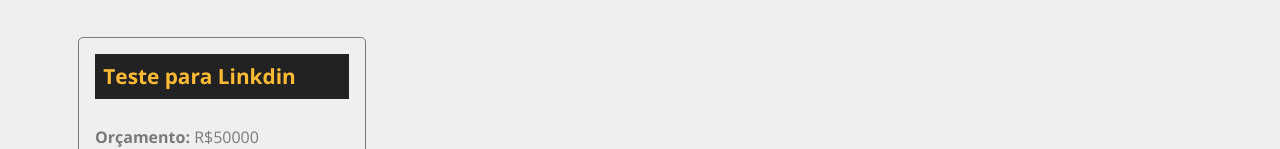
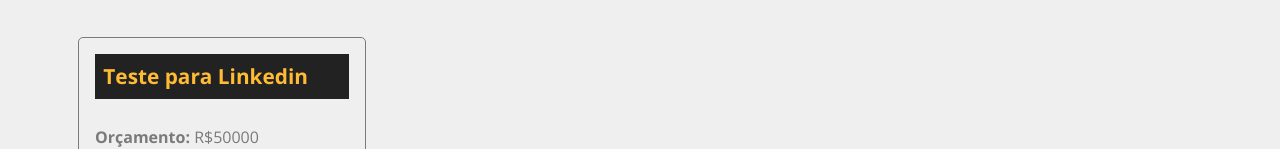
Before and after one commit to ManoeldeCastro/costs, a React (Create React App) app: page /projects in a window 1280 px wide. Shown: the part 177-326 px from the top of the page. Built offline with nearby package versions, Linux system fonts and the light colour scheme; data requests are answered from the project's data file.

Commit message:
Service_Form

```diff
--- a/db.json
+++ b/db.json
@@ -1,14 +1,27 @@
 {
   "projects": [
     {
-      "name": "Teste para Linkdin",
+      "name": "Teste para Linkedin",
       "budget": "50000",
       "category": {
         "id": "2",
         "name": "Desenvolvimento"
       },
-      "cost": 0,
-      "services": [],
+      "cost": 200,
+      "services": [
+        {
+          "name": "Meu novo serviço",
+          "cost": "100",
+          "description": "Faz isso",
+          "id": "435317d6-54c7-4c17-b7db-3d70ea8254ad"
+        },
+        {
+          "name": "Meu novo serviço",
+          "cost": "100",
+          "description": "Faz isso",
+          "id": "435317d6-54c7-4c17-b7db-3d70ea8254ad"
+        }
+      ],
       "id": 2
     }
   ],
--- a/src/components/layout/Message.module.css
+++ b/src/components/layout/Message.module.css
@@ -14,7 +14,7 @@
   border-color: #c3e6cb;
 }
 
-.erro{
+.error{
   color: #721c24;
   background-color: #f8d7da;
   border-color: #f5c6cb;
--- a/src/components/pages/Project.js
+++ b/src/components/pages/Project.js
@@ -58,23 +58,37 @@ function Project() {
       })
       .catch((err) => console.log(err));
   }
-  function createService(project){
+  function createService(project) {
+    setMessage('');
 
+    const lastService = project.services[project.services.length - 1];
+    lastService.id = uuidv4();
 
-    const lastService = project.services[project.services.length - 1]
-    lastService.id = uuidv4()
+    const lastServiceCost = lastService.cost;
 
-    const lastServiceCost = lastService.cost
+    const newCost = parseFloat(project.cost) + parseFloat(lastServiceCost);
 
-    const newCost = parseFloat(project.cost) + parseFloat(lastServiceCost)
+    if (newCost > parseFloat(project.budget)) {
+      setMessage('Orçamento ultrapassado, verifique o valor do serviço');
+      setType('error');
+      project.services.pop();
+      return false;
+    }
+    project.cost = newCost;
 
-    if(newCost > parseFloat(project.budget)){
-      setMessage("Orçamento ultrapassado, verifique o valor do serviço")
-      setType('error')
-      project.services.pop()
-      return false
-    }
-
+    fetch(`http://localhost:5000/projects/${project.id}`, {
+      method: 'PATCH',
+      headers: {
+        'Content-Type': 'application/json',
+      },
+      body: JSON.stringify(project),
+    })
+      .then((resp) => resp.json())
+      .then((data) => {
+        //exibir os serviços
+        console.log(data);
+      })
+      .catch((err) => console.log(err));
   }
 
   function toggleProjectForm() {
@@ -125,9 +139,9 @@ function Project() {
               <div className={styles.project_info}>
                 {showServiceForm && (
                   <ServiceForm
-                  handleSumbit={createService}
-                  btnText="Adicionar Serviço"
-                  projectData={project}
+                    handleSubmit={createService}
+                    btnText="Adicionar Serviço"
+                    projectData={project}
                   />
                 )}
               </div>
--- a/src/components/service/ServiceForm.js
+++ b/src/components/service/ServiceForm.js
@@ -6,17 +6,16 @@ import SubmitButton from '../form/SubmitButton';
 import styles from '../project/ProjectForm.module.css';
 
 
-function ServiceForm({ handleSumbit, btnText, projectData}) {
+function ServiceForm({ handleSubmit, btnText, projectData}) {
   const [service, setService] = useState({})
 
   function submit(e){
     e.preventDefault();
-    projectData.service.push(service)
-    handleSumbit(projectData)
+    projectData.services.push(service)
+    handleSubmit(projectData)
   }
   function handleChange(e){
     setService({ ...service, [e.target.name]: e.target.value})
-
   }
   return (
     <form onSubmit={submit} className={styles.form}>
@@ -24,14 +23,14 @@ function ServiceForm({ handleSumbit, btnText, projectData}) {
       type="text"
       text="Nome do serviço"
       name="name"
-      placeholder="insira o nome do serviço"
+      placeholder="Insira o nome do serviço"
       handleOnChange={handleChange}
       />
       <Input
       type="number"
       text="Custo do serviço"
       name="cost"
-      placeholder="insira o valor do serviço"
+      placeholder="Insira o valor do serviço"
       handleOnChange={handleChange}
       />
       <Input
```
Also changed, not shown: src/components/service/ServiceForm.module.css (deleted).
